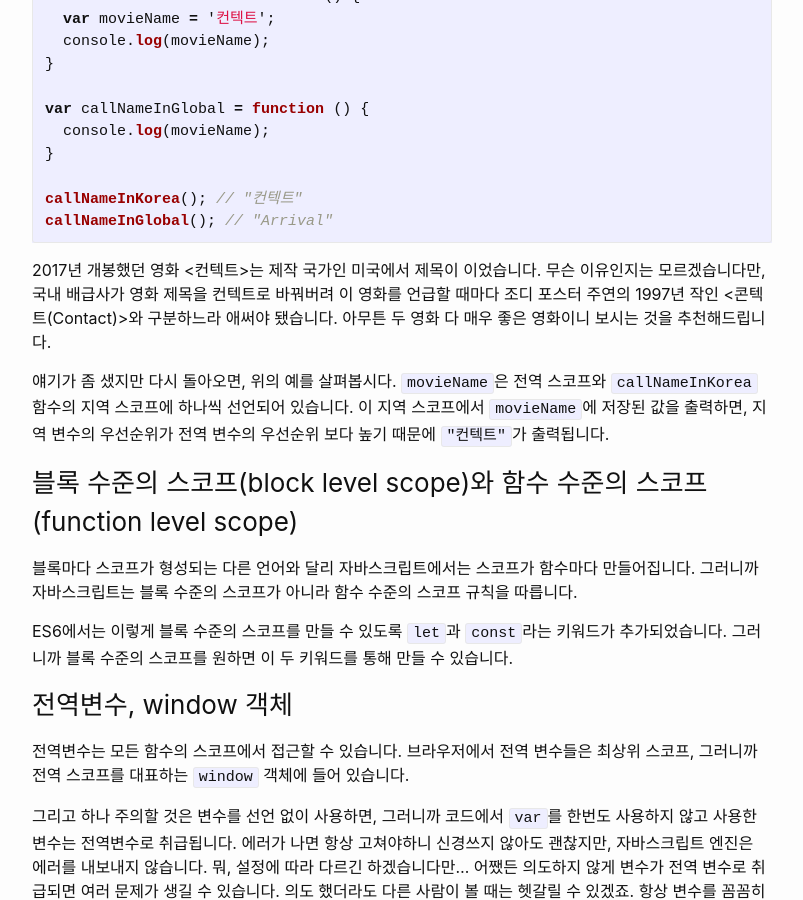
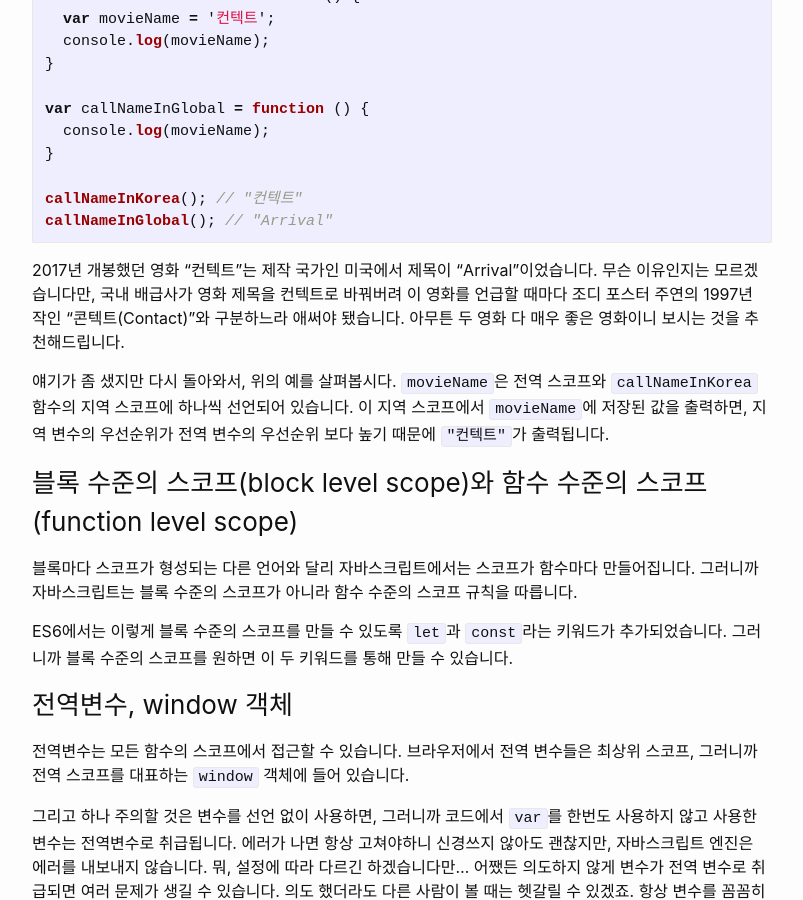
Before and after one commit to feynubrick/feynubrick.github.io, a Jekyll site: the page built from _posts/2019-01-11-javascript-study-5-scope-closure-iife.md, in a window 1280 px wide and 900 px high, scrolled down 3757 px. Shown: the whole window, without its empty margins (238-1041 px from the left). Built offline with Jekyll 4.4.1, drawn with Linux system fonts in a browser that asks for light colours; nearby versions of some CDN libraries; comment, search, counter and statistics services are not loaded.

Commit message:
edited a post.

````diff
--- a/_posts/2019-01-11-javascript-study-5-scope-closure-iife.md
+++ b/_posts/2019-01-11-javascript-study-5-scope-closure-iife.md
@@ -188,10 +188,10 @@ callNameInKorea(); // "컨텍트"
 callNameInGlobal(); // "Arrival"
 ```
 
-2017년 개봉했던 영화 <컨텍트>는 제작 국가인 미국에서 제목이 <Arrival>이었습니다.
-무슨 이유인지는 모르겠습니다만, 국내 배급사가 영화 제목을 컨텍트로 바꿔버려 이 영화를 언급할 때마다 조디 포스터 주연의 1997년 작인 <콘텍트(Contact)>와 구분하느라 애써야 됐습니다. 아무튼 두 영화 다 매우 좋은 영화이니 보시는 것을 추천해드립니다.
+2017년 개봉했던 영화 "컨텍트"는 제작 국가인 미국에서 제목이 "Arrival"이었습니다.
+무슨 이유인지는 모르겠습니다만, 국내 배급사가 영화 제목을 컨텍트로 바꿔버려 이 영화를 언급할 때마다 조디 포스터 주연의 1997년 작인 "콘텍트(Contact)"와 구분하느라 애써야 됐습니다. 아무튼 두 영화 다 매우 좋은 영화이니 보시는 것을 추천해드립니다.
 
-얘기가 좀 샜지만 다시 돌아오면, 위의 예를 살펴봅시다.
+얘기가 좀 샜지만 다시 돌아와서, 위의 예를 살펴봅시다.
 `movieName`은 전역 스코프와 `callNameInKorea` 함수의 지역 스코프에 하나씩 선언되어 있습니다.
 이 지역 스코프에서 `movieName`에 저장된 값을 출력하면, 지역 변수의 우선순위가 전역 변수의 우선순위 보다 높기 때문에 `"컨텍트"`가 출력됩니다.
 
````
Also changed, not shown: _drafts/arch-linux-install.md (+9 -4 lines).
